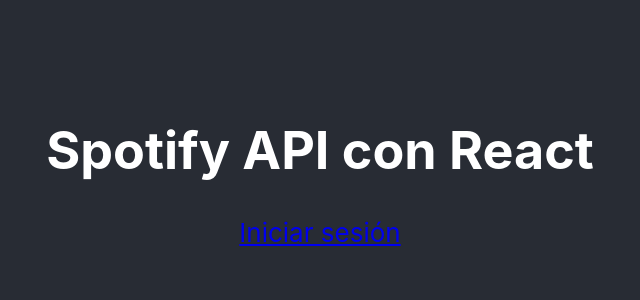
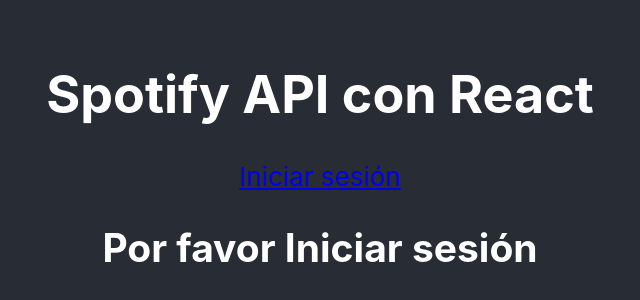
Before and after one commit to JSalinas13/reactSpotifyApi, a React (Create React App) app: page / in a window 1280 px wide. Shown: the part 234-534 px from the top of the page, without its empty margins (320-960 px from the left). Built offline with nearby package versions, Linux system fonts and the light colour scheme.

Commit message:
Se agrego la informacion que se obtuvo de la api y un buscador de artistas

```diff
--- a/src/App.js
+++ b/src/App.js
@@ -1,5 +1,6 @@
 import { useEffect, useState } from 'react';
 import './App.css';
+import axios from 'axios';
 
 
 function App() {
@@ -10,6 +11,8 @@
   const RESPONSE_TYPE = "token"
 
   const [token, setToken] = useState("")
+  const [searchKey, setSearchKey] = useState("")
+  const [artists, setArtists] = useState([])
 
 
   useEffect(() => {
@@ -21,8 +24,10 @@
 
       window.location.hash = ""
       window.localStorage.setItem("token", token)
-      setToken(token)
+
     }
+
+    setToken(token)
 
   }, [])
 
@@ -32,6 +37,30 @@
     window.localStorage.removeItem("token")
   }
 
+  const buscarArtista = async (e) => {
+    e.preventDefault()
+    const { data } = await axios.get("https://api.spotify.com/v1/search", {
+      headers: {
+        Authorization: `Bearer ${token}`
+      },
+      params: {
+        q: searchKey,
+        type: "artist"
+      }
+    })
+
+    setArtists(data.artists.items)
+  }
+
+  const renderArtist = () => {
+    return artists.map(artist => (
+      <div key={artist.id}>
+        {artist.images.length ? <img width={"100px"} height={"100px"} src={artist.images[0].url} alt=''></img> : <div>No hay imagen</div>}
+        {artist.name}
+      </div>
+    ))
+  }
+
   return (
     <div className="App">
       <header className="App-header">
@@ -39,7 +68,21 @@
         {!token ?
           <a href={`${AUTH_ENDPOINT}?client_id=${CLIENT_ID}&redirect_uri=${REDIRECT_URI}&response_type=${RESPONSE_TYPE}`}>Iniciar sesión</a>
           : <button onClick={salir}>Cerrar sesión</button>}
+        {
+          token ?
+            <form onSubmit={buscarArtista}>
+              <input type='text' onChange={e => setSearchKey(e.target.value)} />
+              <button type={"submit"} >Buscar</button>
+            </form>
+            : <h2>Por favor Iniciar sesión</h2>
+        }
+
+        {renderArtist()}
+
       </header>
+
+
+
     </div >
   );
 }
```
